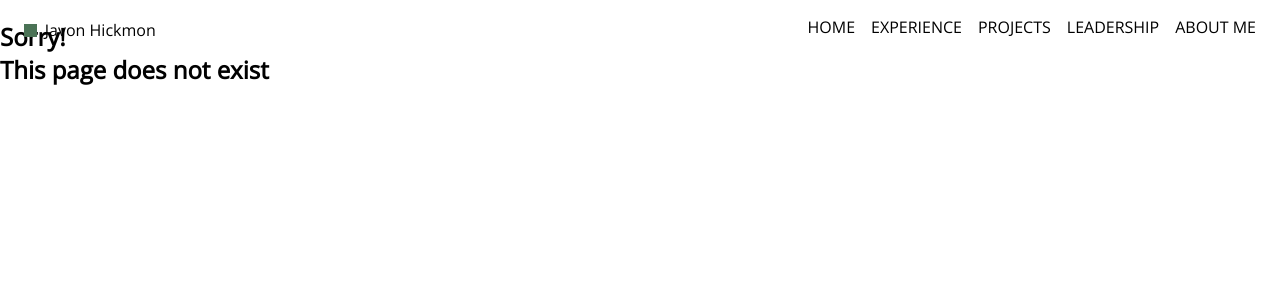
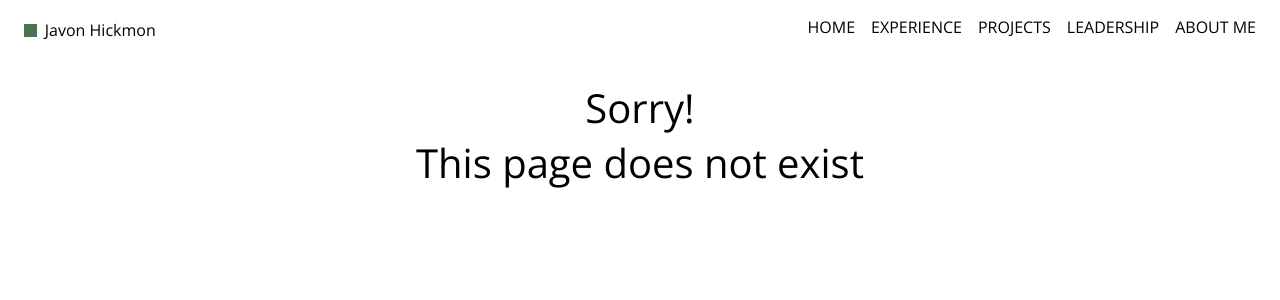
Before and after one commit to jjhickmon/portfolio-v2, a React (Create React App) app: page /resume in a window 1280 px wide. Shown: the top 300 px of the page. Built offline with nearby package versions, Linux system fonts and the light colour scheme; the HTML template or start-up script is replaced by a standard one.

Commit message:
Added _redirects file

```diff
--- a/src/pages/nopage.js
+++ b/src/pages/nopage.js
@@ -4,7 +4,7 @@ function NoPage() {
     return (
         <div>
             <Layout />
-            <h2 className="title">Sorry! <br /> This page does not exist</h2>
+            <h1 className="page-title">Sorry! <br /> This page does not exist</h1>
         </div>
     );
 }
```
Also changed, not shown: 1 other file (tests, documents, lock files or other folders).
